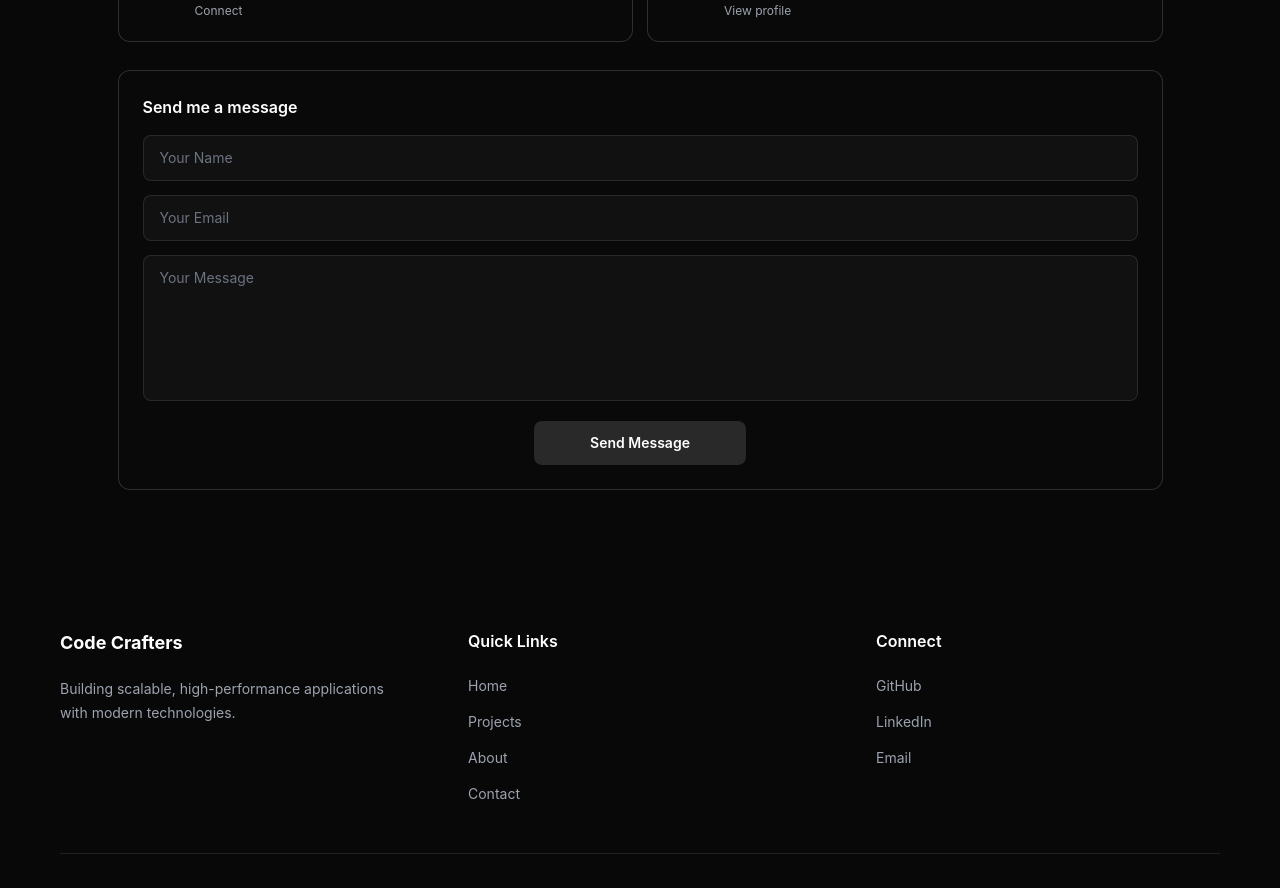
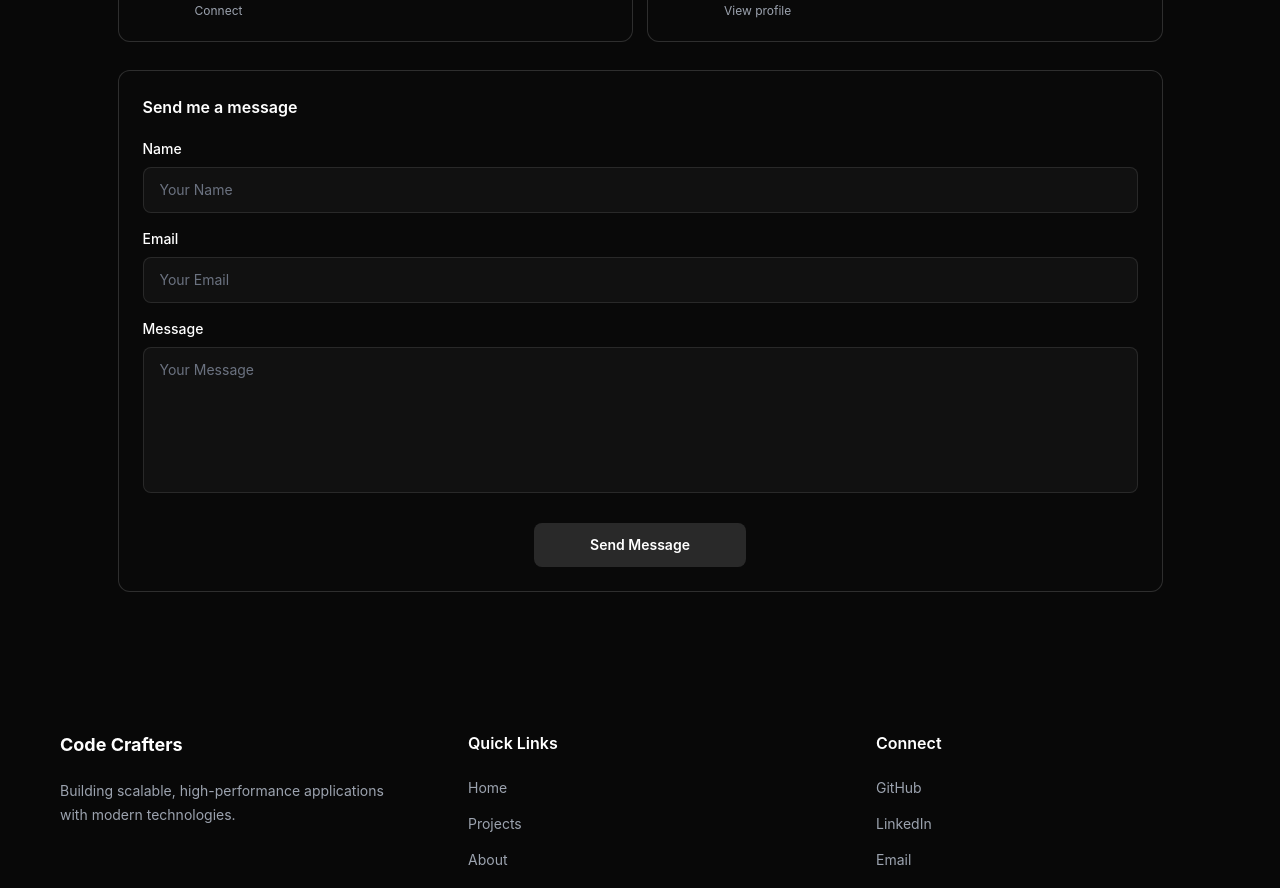
Before and after one commit to philip200802/Code-Crafters, a React (Vite) app: page / in a window 1280 px wide. Shown: the part 4120-5008 px from the top of the page. Built offline with nearby package versions, Linux system fonts and the light colour scheme; no server answers.

Commit message:
We are live, contact us today to get a nice fulllstack website

```diff
--- a/src/components/Contact.jsx
+++ b/src/components/Contact.jsx
@@ -177,54 +177,81 @@ export default function Contact() {
      {/* MESSAGE FORM */}
 <div className="mt-7 rounded-xl border border-white/15 bg-[#090909] p-5 sm:p-6">
 
-          <h3 className="mb-4 text-base font-semibold">
+  <h3 className="mb-5 text-base font-semibold">
     Send me a message
   </h3>
 
   <form
     ref={form}
     onSubmit={sendEmail}
-            className="space-y-3.5"
+    className="space-y-4"
   >
 
     {/* NAME */}
+    <div>
+      <label
+        htmlFor="name"
+        className="mb-2 block text-sm font-medium text-white"
+      >
+        Name
+      </label>
+
       <input
+        id="name"
         type="text"
         name="name"
         placeholder="Your Name"
         required
         className="w-full rounded-lg border border-white/10 bg-[#111] px-4 py-3 text-sm text-white outline-none placeholder:text-gray-500 focus:border-white/30"
       />
+    </div>
 
     {/* EMAIL */}
+    <div>
+      <label
+        htmlFor="email"
+        className="mb-2 block text-sm font-medium text-white"
+      >
+        Email
+      </label>
+
       <input
+        id="email"
         type="email"
         name="email"
         placeholder="Your Email"
         required
         className="w-full rounded-lg border border-white/10 bg-[#111] px-4 py-3 text-sm text-white outline-none placeholder:text-gray-500 focus:border-white/30"
       />
+    </div>
 
     {/* TIME */}
     <input
       type="hidden"
       name="time"
-              value={new Date().toLocaleString("en-NG", {
-                dateStyle: "medium",
-                timeStyle: "short",
-              })}
     />
 
     {/* MESSAGE */}
+    <div>
+      <label
+        htmlFor="message"
+        className="mb-2 block text-sm font-medium text-white"
+      >
+        Message
+      </label>
+
       <textarea
+        id="message"
         name="message"
         placeholder="Your Message"
         rows="6"
         required
         className="w-full resize-none rounded-lg border border-white/10 bg-[#111] px-4 py-3 text-sm text-white outline-none placeholder:text-gray-500 focus:border-white/30"
       ></textarea>
+    </div>
 
-        <div className="flex justify-center">
+    {/* BUTTON */}
+    <div className="flex justify-center pt-2">
       <button
         type="submit"
         disabled={sending}
@@ -233,10 +260,16 @@ export default function Contact() {
         {sending ? "Sending..." : "Send Message"}
       </button>
     </div>
+
+    {/* STATUS */}
+    {status && (
+      <p className="text-center text-sm text-gray-400">
+        {status}
+      </p>
+    )}
+
   </form>
-
 </div>
-
       </div>
     </section>
   );
```
Lines whose indentation alone changed are shown as unchanged.
